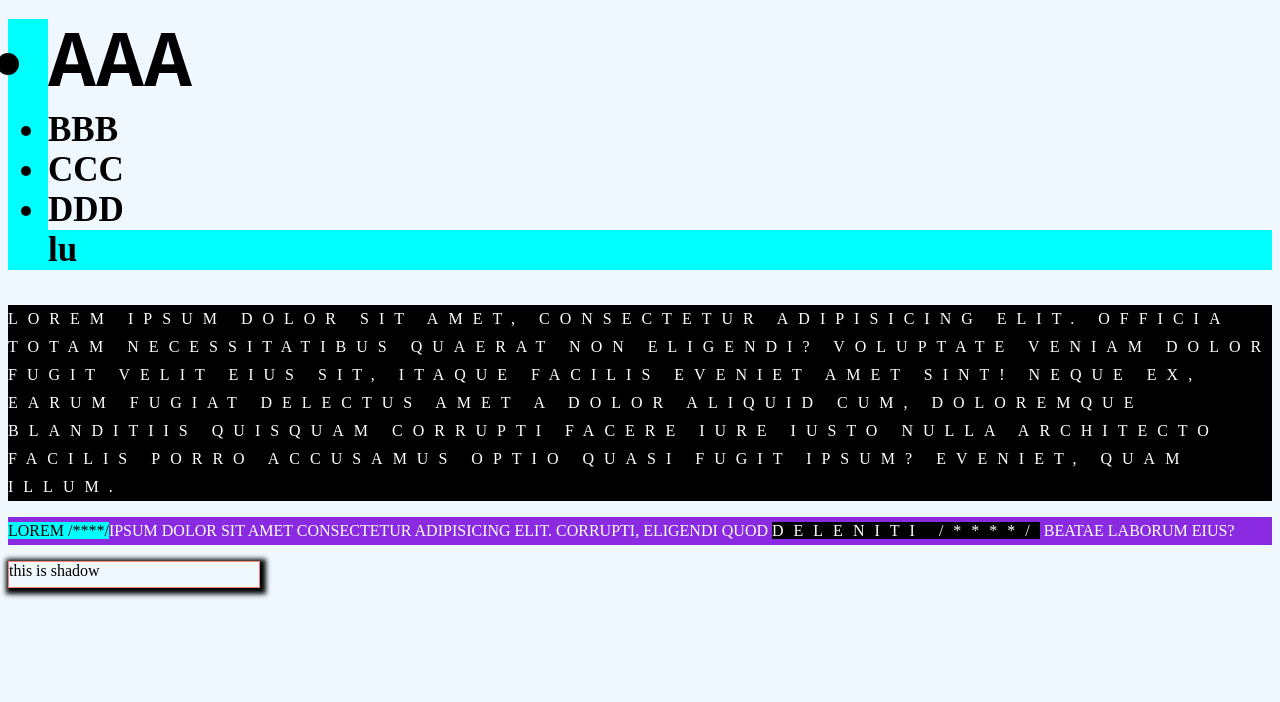
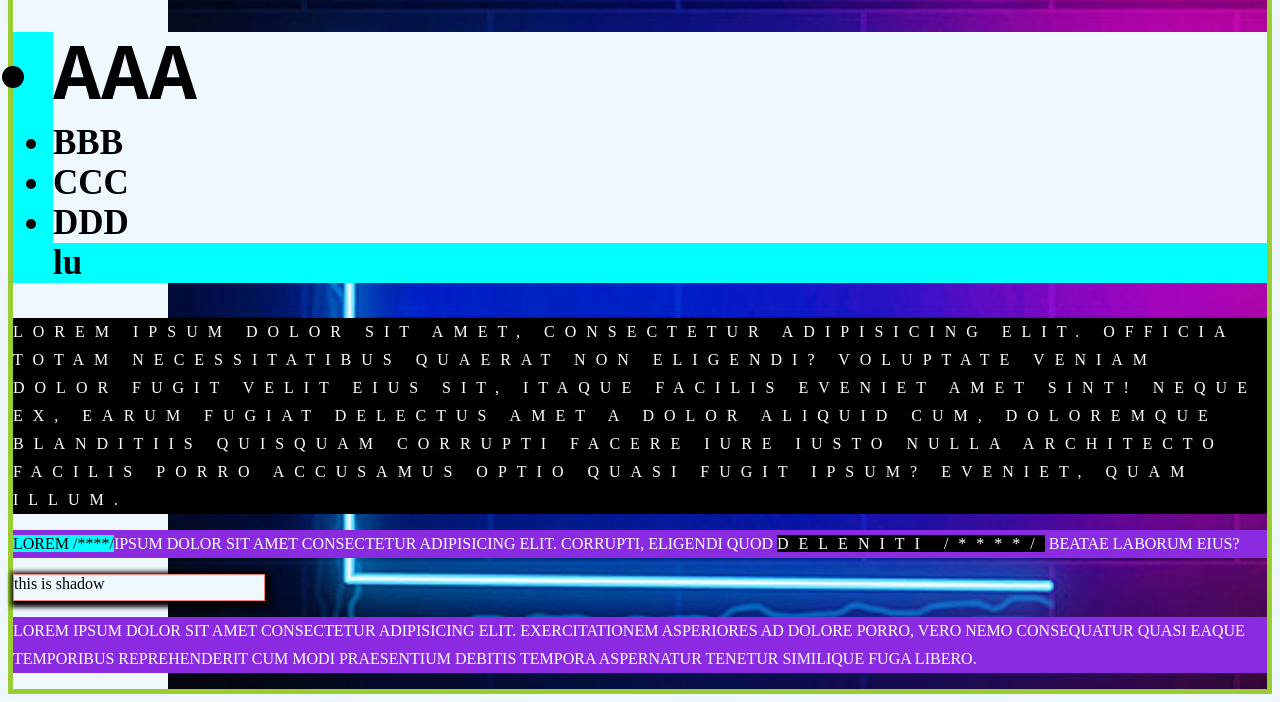
Before and after one commit to mohammadsweiti/sadaTraining-, a plain HTML site: page index.html in a window 1280 px wide. Shown: the part 152-854 px from the top of the page. Before the commit the page ends 800 px from the top, so only its background shows below. Drawn offline with Linux system fonts and the light colour scheme.

Commit message:
background

```diff
--- a/index.html
+++ b/index.html
@@ -31,6 +31,11 @@
     <div class="shadow">
         this is shadow
     </div>
+
+
+
+
+    <p>Lorem ipsum dolor sit amet consectetur adipisicing elit. Exercitationem asperiores ad dolore porro, vero nemo consequatur quasi eaque temporibus reprehenderit cum modi praesentium debitis tempora aspernatur tenetur similique fuga libero.</p>
 </body>
 
 </html>
--- a/style.css
+++ b/style.css
@@ -73,3 +73,12 @@ div.shadow:hover{
     border: 1px gold solid;
     box-shadow: 2px 2px 5px 1px inset;
 }
+
+body{
+    border: 5px solid yellowgreen;
+    background-image: url("./img/bg.jpg");
+    background-repeat: no-repeat;
+    background-size:cover ;/* cover contain */
+    background-position:center ;
+    background-position-x: 155px;
+}
```
Also changed, not shown: img/bg.jpg (added).
